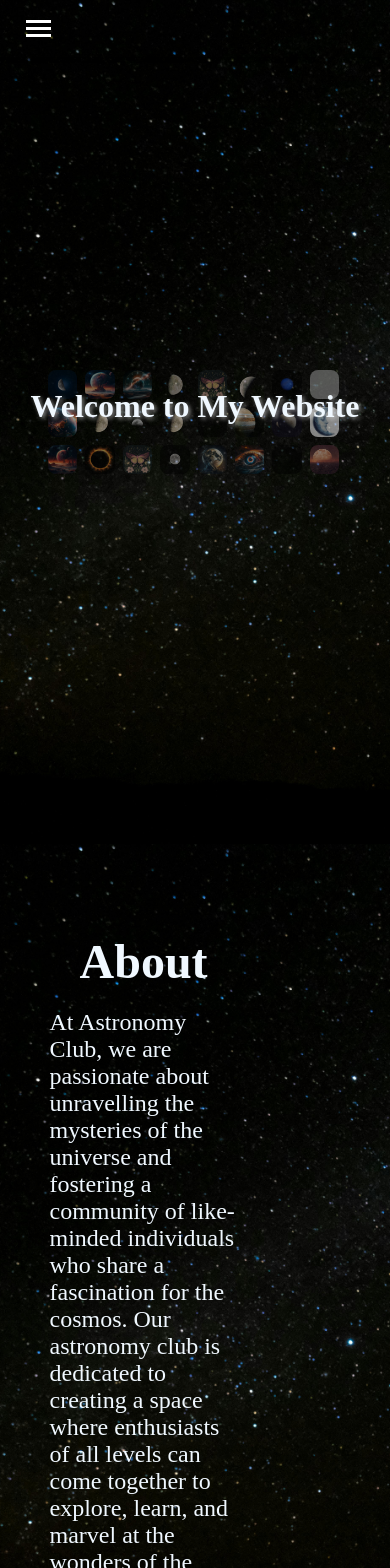
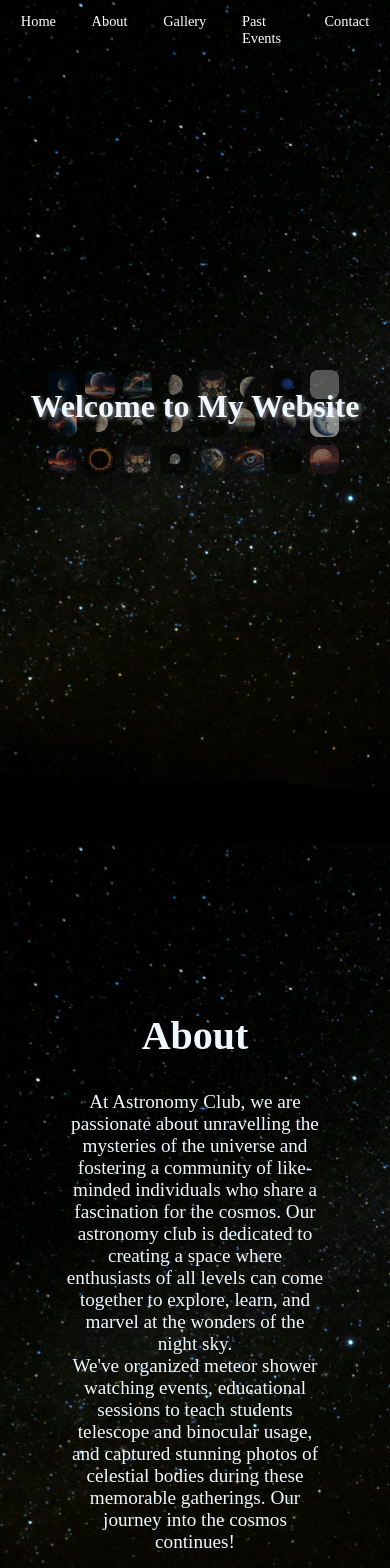
Before and after one commit to dev-rohitgarg/AstronomyClub, a React (Vite) app: page / in a window 390 px wide. Shown: the top 1568 px of the page. Built offline with nearby package versions, Linux system fonts and the light colour scheme; grey boxes are pictures that could not be loaded.

Commit message:
about section fixed

```diff
--- a/src/components/About/About.css
+++ b/src/components/About/About.css
@@ -14,43 +14,72 @@
     justify-content: space-between; /* Evenly space items horizontally */
     align-items: center;     /* Align items vertically in the middle */
     height: 100vh;           /* Full viewport height */
-    padding: 5%;             /* Padding set as percentage for responsiveness */
+    padding: 2rem 5%;             /* Padding set as percentage for responsiveness */
   }
 
   .About-text {
-    margin-bottom: 20px;
-    margin-top: 50px;
+    margin-bottom: 2rem;
+    margin-top: 2rem;
+    font-size: 2.5rem;
   }
 
 
 .left-div {
-  flex: 0 0 65%;             /* Take up 60% of the section width */
-  height: 100%;            /* Full height of the section */
+  /* flex: 0 0 65%;
+  height: 100%;
   margin: 0 10px;
   display: flex;
-  flex-direction: column;    /* Stack h1 and p vertically */
-  justify-content: flex-start; /* Align content at the top */
-  align-items: center;   /* Align content to the left */
+  flex-direction: column;
+  justify-content: flex-start;
+  align-items: center;
   padding: 20px;
-  font-size: 24px;
+  font-size: 24px; */
+  flex: 0 0 60%;           /* Adjusted from 65% to 60% */
+  height: auto;            /* Changed from 100% to auto */
+  margin: 0;              /* Removed horizontal margin */
+  display: flex;
+  flex-direction: column;
+  justify-content: center; /* Changed to center */
+  align-items: center; /* Changed to flex-start */
+  padding: 2rem;
+  font-size: 1.2rem;
 }
 
 .right-div {
-  flex: 0 0 35%;             /* Take up 40% of the section width */
+  /* flex: 0 0 35%;
 
   display: flex;
-  justify-content: center;   /* Center horizontally */
-  align-items: center;       /* Center vertically */
+  justify-content: center;
+  align-items: center;        */
+  flex: 0 0 40%;          /* Adjusted from 35% to 40% */
+  padding: 2rem;          /* Added padding */
+
 }
 
 .right-div img {
   max-width: 100%;           /* Ensure the image scales to fit */
   height: auto;              /* Maintain the aspect ratio */
-  margin-right: 50px;
+  margin-right: 0;
 }
 
+/* @media only screen and (max-width: 768px) {
+  .right-div {
+    display: none;
+  }
+} */
+
 @media only screen and (max-width: 768px) {
+  #section3 {
+    padding: 2rem;        /* Adjusted padding for mobile */
+  }
+
+  .left-div {
+    flex: 0 0 100%;      /* Take full width on mobile */
+    text-align: center;   /* Center text on mobile */
+    align-items: center;  /* Center items on mobile */
+  }
+
   .right-div {
-    display: none; /* Hide the right-div, including the image, on small screens */
+    display: none;
   }
 }
--- a/src/components/Navbar/Navbar.css
+++ b/src/components/Navbar/Navbar.css
@@ -30,54 +30,77 @@
     opacity: 1;
   }
 
-  /* Hamburger menu styles */
-.hamburger {
+/* Mobile responsive styles */
+@media (max-width: 768px) {
+  .navbar {
+      padding: 0.5rem;
+      gap: 10px;  /* Reduce gap between links */
+  }
+
+  .navbar a {
+      font-size: 0.9rem;  /* Smaller font size */
+      padding: 0.3rem 0.8rem;  /* Smaller padding */
+  }
+}
+
+ /* Hamburger menu styles */
+/* .hamburger {
   display: none;
   flex-direction: column;
   cursor: pointer;
-  padding: 10px;
+  position: absolute;
+  top: 20px;
+  left: 20px;
+  z-index: 1000;
 }
 
 .hamburger span {
-  width: 25px;
+  width: 30px;
   height: 3px;
   background-color: white;
-  margin: 2px 0;
+  margin: 3px 0;
   transition: all 0.3s ease;
-}
+  display: block;
+} */
 
 /* Mobile responsive styles */
-@media screen and (max-width: 768px) {
+/* @media screen and (max-width: 768px) {
   .navbar {
-      justify-content: flex-start;
-      padding: 0.5rem 1rem;
+      padding: 1rem;
   }
 
   .hamburger {
       display: flex;
-      z-index: 11;
   }
 
-  .nav-links {
-      position: fixed;
-      top: 0;
+  .nav-links { */
+      /* position: fixed; */
+      /* top: 0;
       left: -100%;
       height: 100vh;
-      width: 100%;
-      background-color: rgba(51, 51, 51, 0.95);
+      width: 100%; */
+      /* background-color: rgba(51, 51, 51, 0.98); */
+      /* display: flex;
       flex-direction: column;
       align-items: center;
       justify-content: center;
-      transition: left 0.3s ease;
+      gap: 2rem;
+      transition: all 0.3s ease-in-out;
   }
 
   .nav-links.active {
       left: 0;
   }
 
-  /* Hamburger animation when menu is open */
-  .hamburger.active span:nth-child(1) {
-      transform: rotate(45deg) translate(5px, 5px);
+  .nav-links a {
+      font-size: 1.5rem;
+      padding: 1rem 2rem;
+      text-align: center;
+  }
+ */
+  /* Hamburger animation */
+  /* .hamburger.active span:nth-child(1) {
+      transform: rotate(45deg) translate(6px, 6px);
   }
 
   .hamburger.active span:nth-child(2) {
@@ -85,6 +108,6 @@
   }
 
   .hamburger.active span:nth-child(3) {
-      transform: rotate(-45deg) translate(5px, -5px);
+      transform: rotate(-45deg) translate(6px, -6px);
   }
-}
+} */
--- a/src/components/Navbar/Navbar.jsx
+++ b/src/components/Navbar/Navbar.jsx
@@ -1,49 +1,47 @@
-// // Navbar.js
-// import React from "react";
+// Navbar.js
+import React from "react";
+import './Navbar.css';
+
+function Navbar() {
+    return (
+        <nav className="navbar">
+            <a href="#section1">Home</a>
+            <a href="#section3">About</a>
+            <a href="#section2">Gallery</a>
+            <a href="#section5">Past Events</a>
+            <a href="#section4">Contact</a>
+        </nav>
+    );
+}
+
+export default Navbar;
+
+// import React, { useState } from 'react';
 // import './Navbar.css';
 
-// function Navbar() {
+// const Navbar = () => {
+//     const [isOpen, setIsOpen] = useState(false);
+
+//     const toggleMenu = () => {
+//         setIsOpen(!isOpen);
+//     };
+
 //     return (
 //         <nav className="navbar">
-//             <a href="#section1">Home</a>
-//             <a href="#section3">About</a>
-//             <a href="#section2">Gallery</a>
-//             <a href="#section5">Past Events</a>
-//             <a href="#section4">Contact</a>
+//             <div className={`hamburger ${isOpen ? 'active' : ''}`} onClick={toggleMenu}>
+//                 <span></span>
+//                 <span></span>
+//                 <span></span>
+//             </div>
+//             <div className={`nav-links ${isOpen ? 'active' : ''}`}>
+//                 <a href="#section1">Home</a>
+//                 <a href="#section3">About</a>
+//                 <a href="#section2">Gallery</a>
+//                 <a href="#section5">Past Events</a>
+//                 <a href="#section4">Contact</a>
+//             </div>
 //         </nav>
 //     );
-// }
+// };
 
 // export default Navbar;
-
-import React, { useState } from 'react';
-import './Navbar.css';
-
-const Navbar = () => {
-    const [isOpen, setIsOpen] = useState(false);
-
-    const toggleMenu = () => {
-        setIsOpen(!isOpen);
-    };
-
-    return (
-        <nav className="navbar">
-            <div className="hamburger" onClick={toggleMenu}>
-                <span></span>
-                <span></span>
-                <span></span>
-            </div>
-            <div className={`nav-links ${isOpen ? 'active' : ''}`}>
-                {/* Your existing nav links here */}
-                <a href="#section1">Home</a>
-                <a href="#section3">About</a>
-                <a href="#section2">Gallery</a>
-                <a href="#section5">Past Events</a>
-                <a href="#section4">Contact</a>
-                {/* ... other links ... */}
-            </div>
-        </nav>
-    );
-};
-
-export default Navbar;
```
